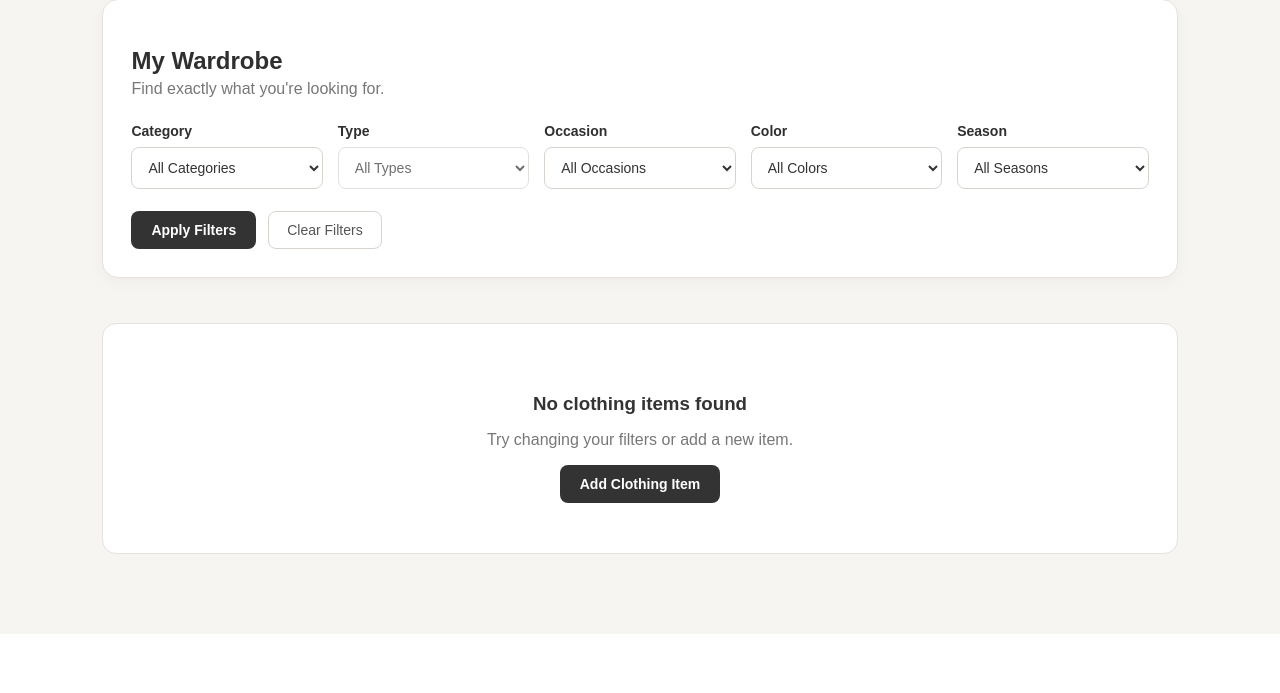
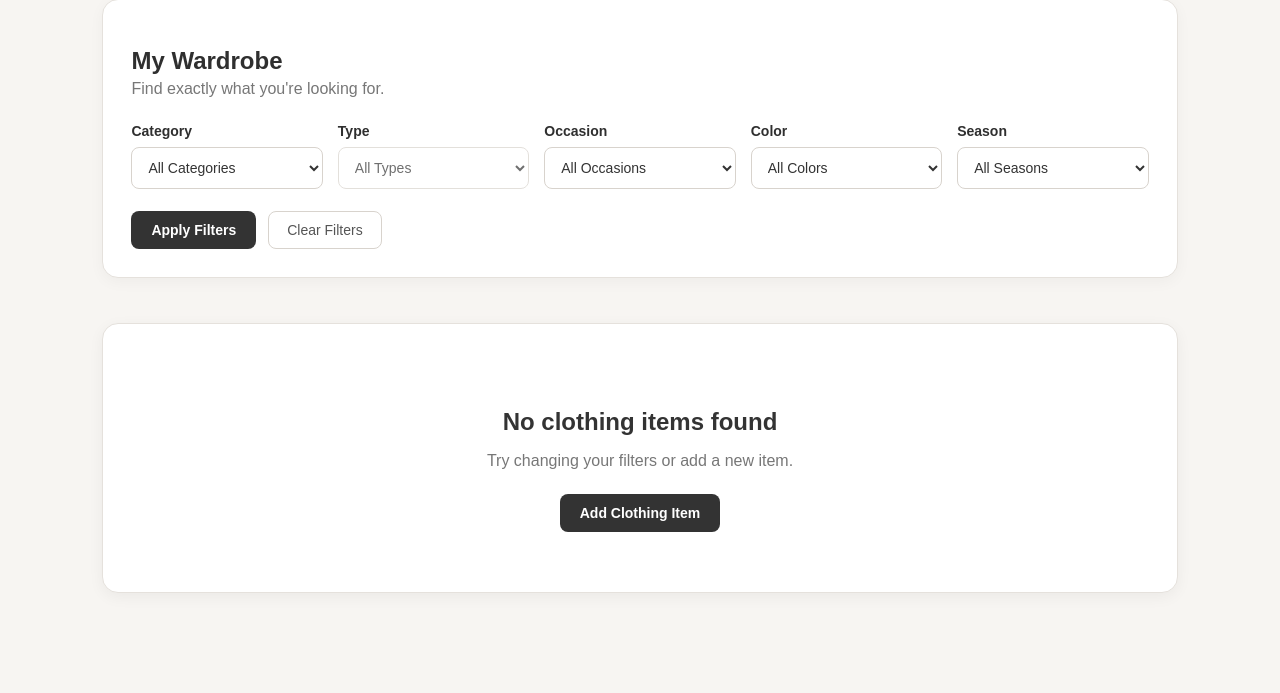
Before and after one commit to Kiran-Sarwar/MyCloset, a Flask app: template src/templates/index.html in a window 1280 px wide. Shown: the part 381-1074 px from the top of the page. Before the commit the page ends 1015 px from the top, so only its background shows below. Run offline with Flask 3, Linux system fonts and the light colour scheme; the template is opened without the code that fills it, so the values that code supplies are empty.

Commit message:
fix: improve empty wardrobe state

```diff
--- a/src/static/css/style.css
+++ b/src/static/css/style.css
@@ -431,25 +431,30 @@ input:focus {
 
 .empty-message {
     text-align: center;
-
     background: #ffffff;
-
     border: 1px solid #e5e1dc;
-
-    border-radius: 14px;
-
-    padding: 50px 20px;
-
+    border-radius: 16px;
+    padding: 60px 25px;
+    margin: 20px 0;
     color: #777777;
+    box-shadow: 0 4px 15px rgba(0, 0, 0, 0.05);
 }
-
 
 .empty-message h3 {
     color: #333333;
-
-    margin-bottom: 8px;
+    margin-bottom: 12px;
+    font-size: 24px;
 }
 
+.empty-message p {
+    margin-bottom: 24px;
+    font-size: 16px;
+}
+
+.empty-message .add-button {
+    display: inline-block;
+    text-decoration: none;
+}
 
 .form-container {
     max-width: 650px;
```
